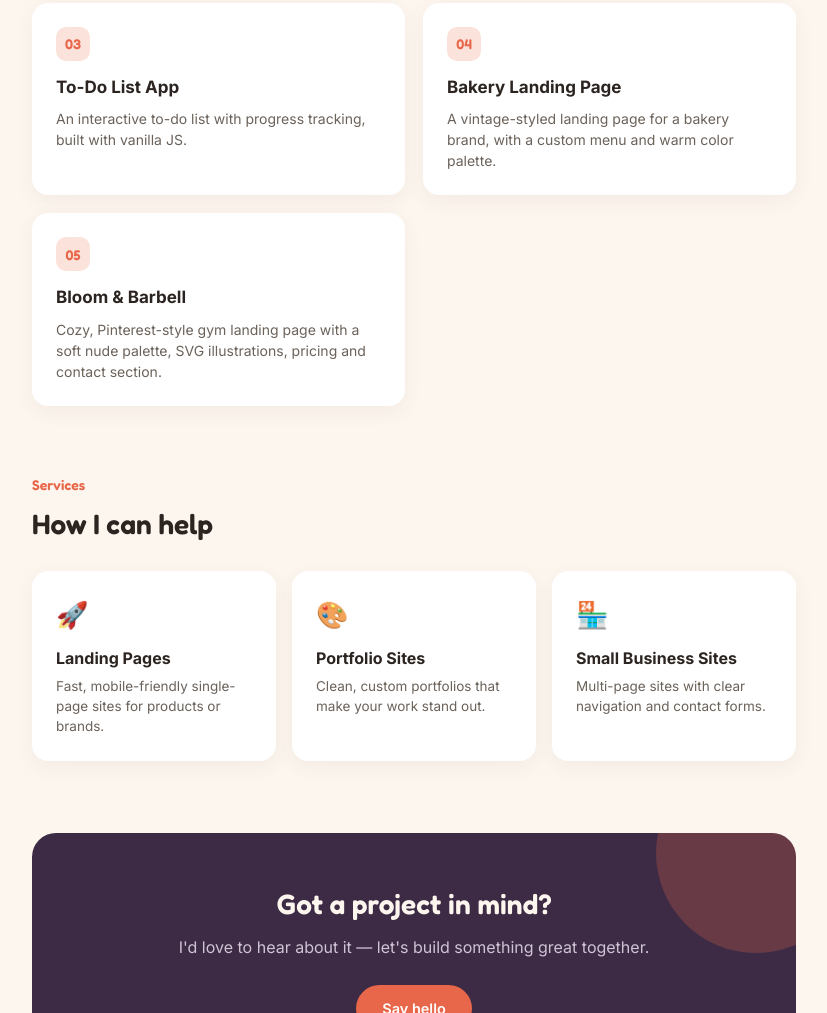
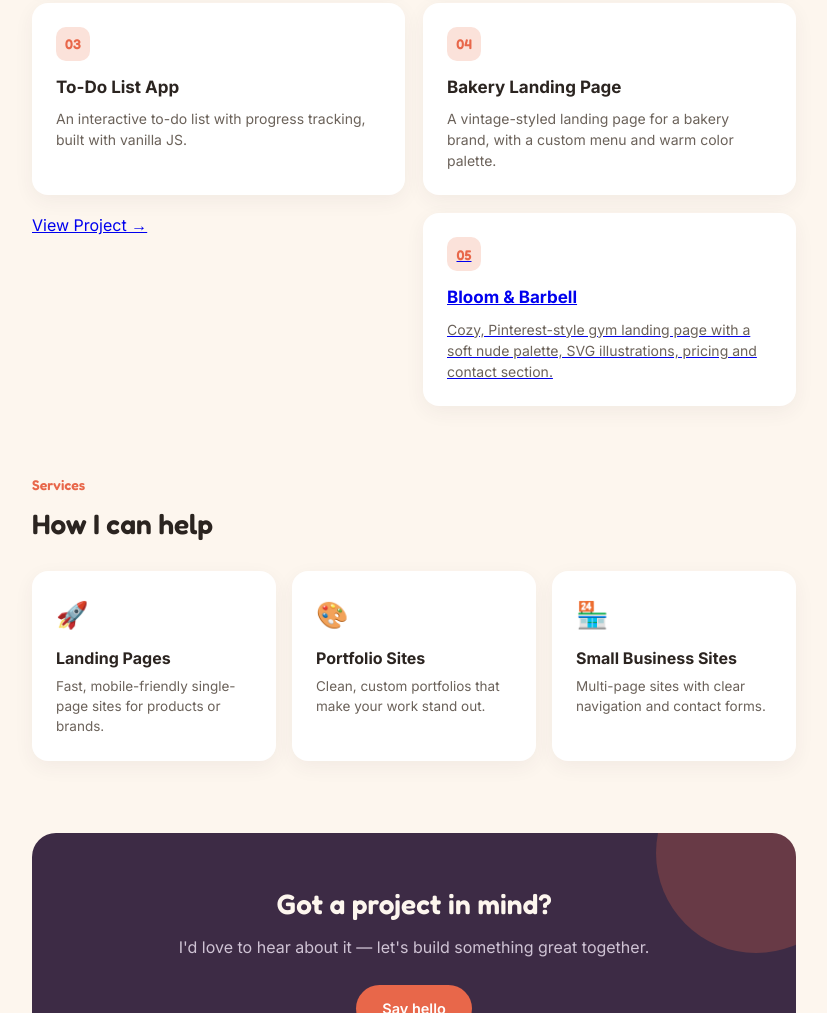
Before and after one commit to Rumii106/rumii106.github.io, a plain HTML site: page index.html in a window 1280 px wide. Shown: the part 1257-2270 px from the top of the page, without its empty margins (226-1053 px from the left). Drawn offline with Linux system fonts and the light colour scheme.

Commit message:
Update index.html

```diff
--- a/index.html
+++ b/index.html
@@ -269,7 +269,8 @@
       <h3>Bakery Landing Page</h3>
       <p>A vintage-styled landing page for a bakery brand, with a custom menu and warm color palette.</p>
     </a>
-  <a href="https://rumii106.github.io/-bloom-and-barbell/" target="_blank"View Project → class="project-card">
+  <a href="https://rumii106.github.io/-bloom-and-barbell/" target="_blank">View Project →
+    <div class="project-card">
   <div class="dot">05</div>
   <h3>Bloom &amp; Barbell</h3>
   <p>Cozy, Pinterest-style gym landing page with a soft nude palette, SVG illustrations, pricing and contact section.</p>
```
